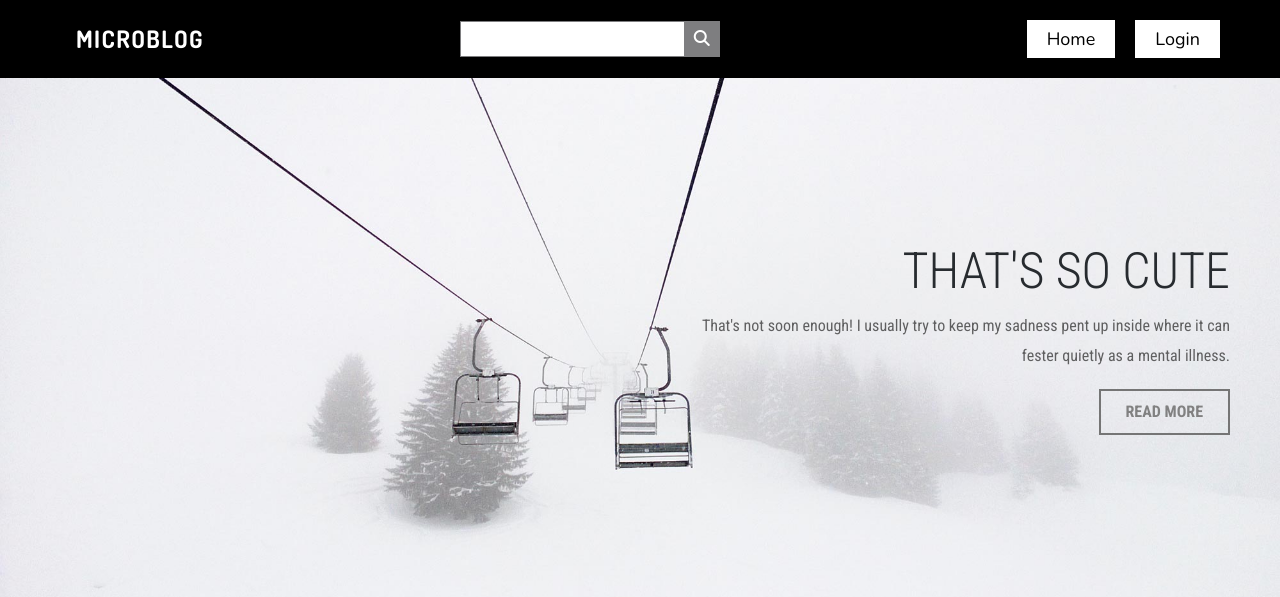
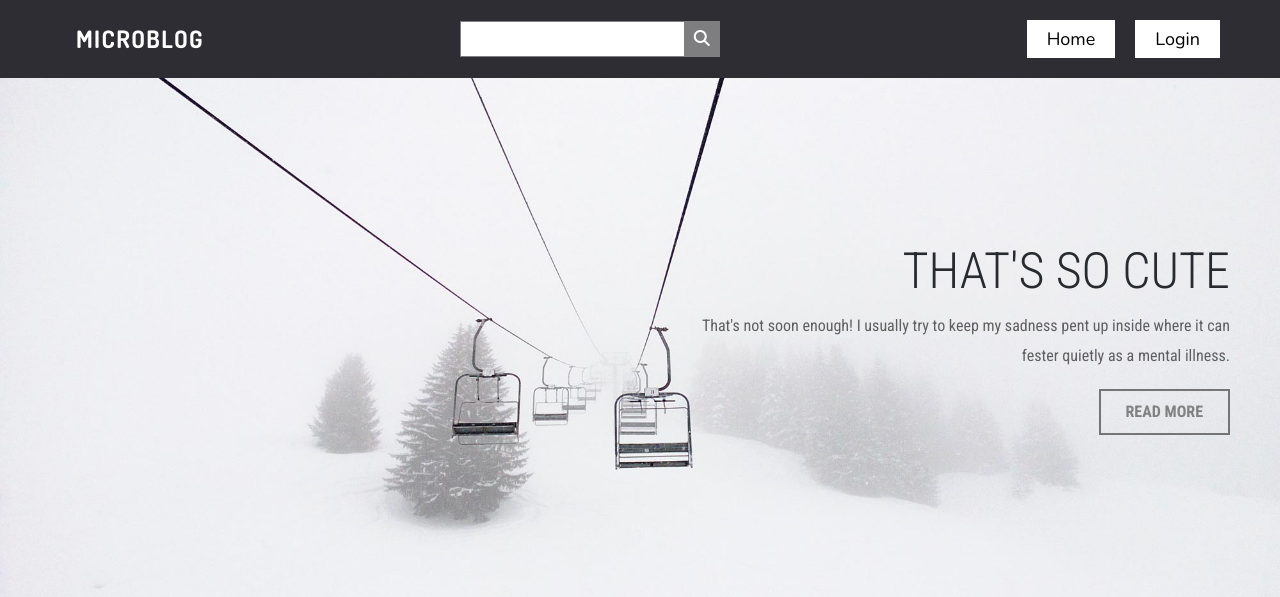
Before and after one commit to rodrigoviturino/microblog, a PHP site: page / in a window 1280 px wide. Shown: the top 597 px of the page. Run offline with PHP 8.4, Linux system fonts and the light colour scheme; some libraries are stand-ins or nearby versions; some web fonts are replaced.

Commit message:
Adicionadno rodape e estilizando

```diff
--- a/sass/page/_header.scss
+++ b/sass/page/_header.scss
@@ -1,6 +1,6 @@
 .header {
     width: 100%;
-    background-color: #000;
+    background-color: #2D2D33;
 
     &__wrapper {
         display: flex;
--- a/style.css
+++ b/style.css
@@ -729,7 +729,7 @@ img {
 
 .header {
   width: 100%;
-  background-color: #000;
+  background-color: #2D2D33;
 }
 .header__wrapper {
   display: flex;
```
